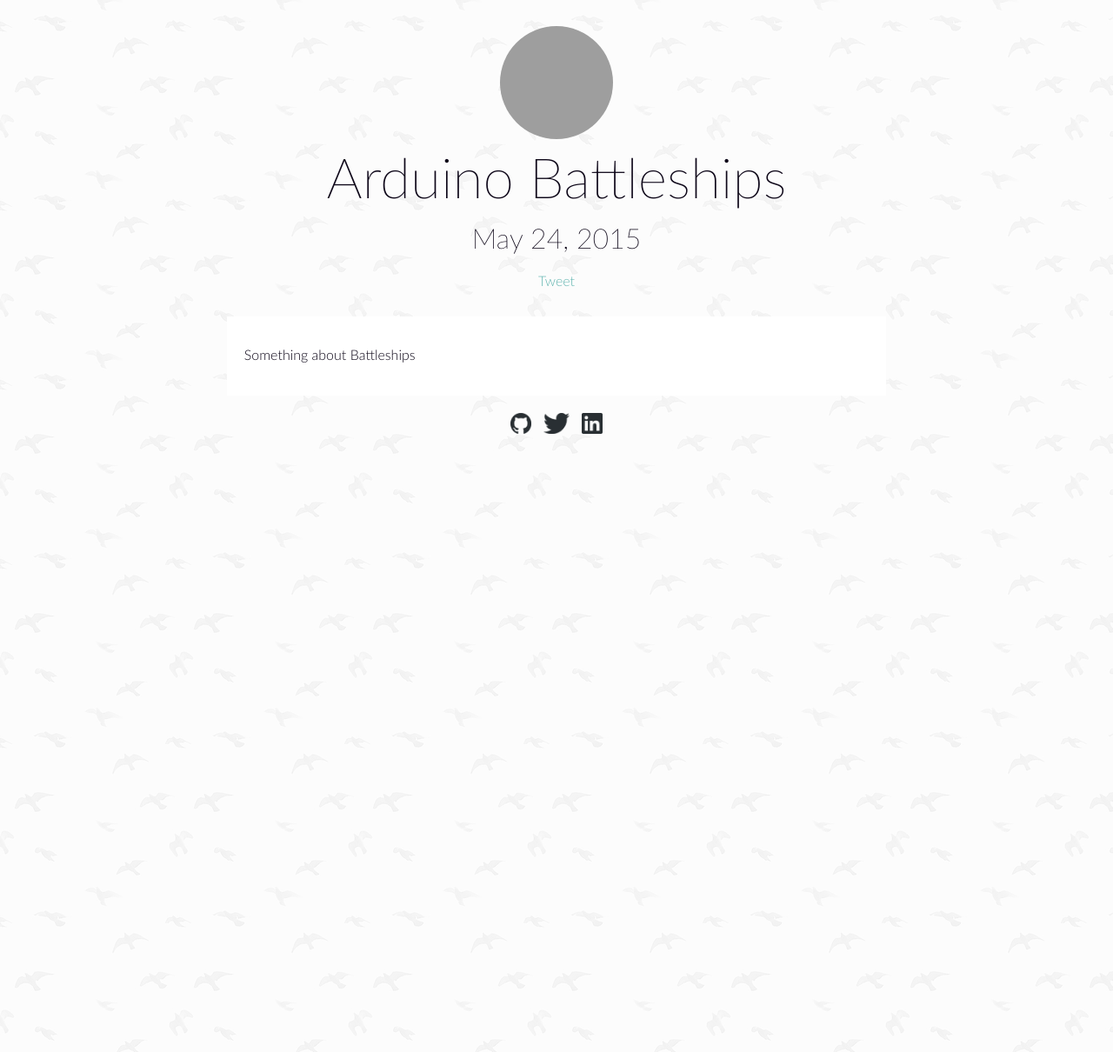
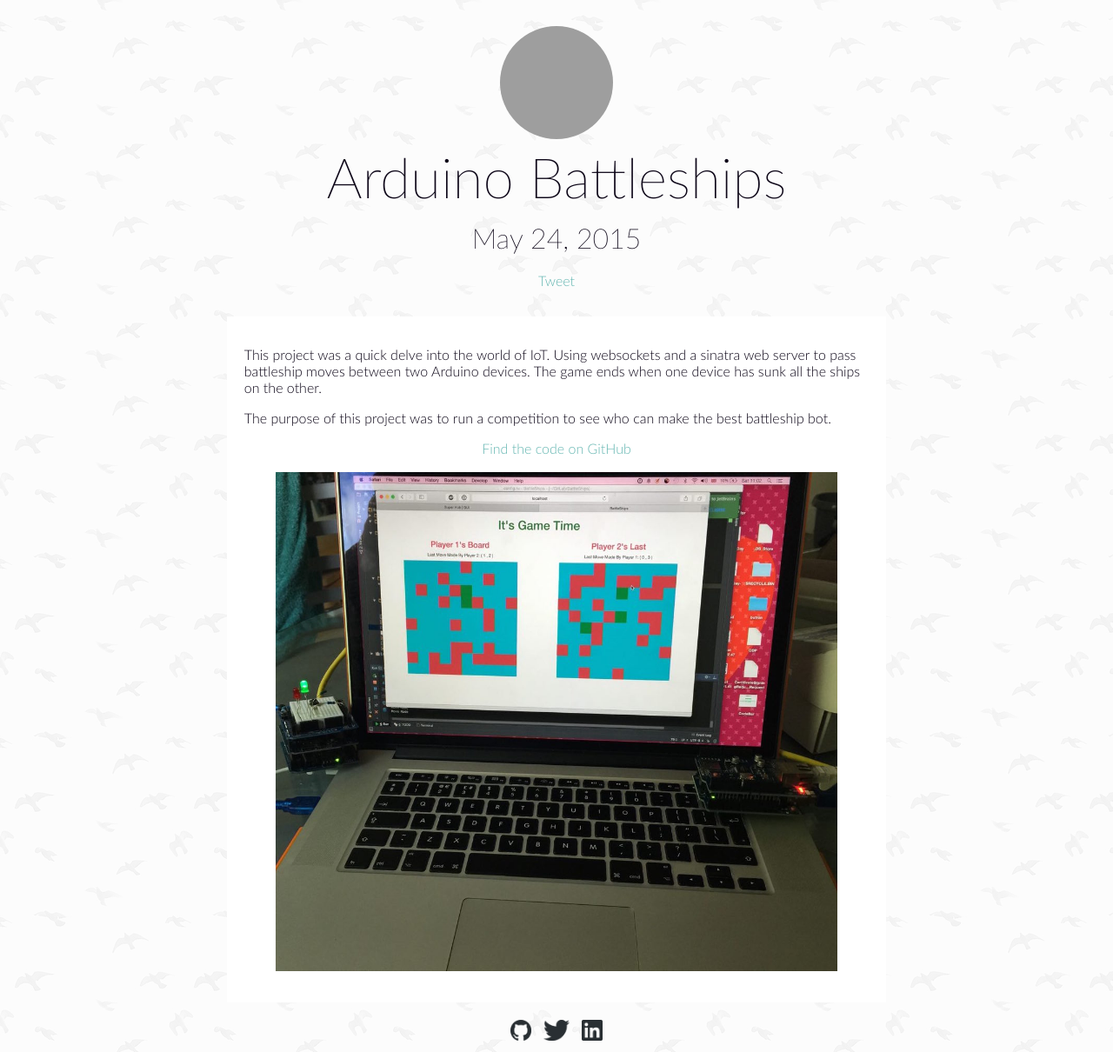
Before and after one commit to RosyTucker/RosyTucker.github.io, a Jekyll site: the page built from _posts/2015-05-24-Arduino-Battleships.md, in a window 1280 px wide. Shown: the whole page at 87% size. Built offline with Jekyll 4.4.1, drawn with Linux system fonts in a browser that asks for light colours; comment, search, counter and statistics services are not loaded; before the commit the page ends 900 px from its top, so only the background shows below that; grey boxes are pictures that could not be loaded.

Commit message:
Add Battleships content

```diff
--- a/_posts/2015-05-24-Arduino-Battleships.md
+++ b/_posts/2015-05-24-Arduino-Battleships.md
@@ -5,4 +5,11 @@
 category: project
 ---
 
-Something about Battleships
+This project was a quick delve into the world of IoT. Using websockets and a sinatra web server to pass battleship
+moves between two Arduino devices. The game ends when one device has sunk all the ships on the other.
+
+The purpose of this project was to run a competition to see who can make the best battleship bot.
+
+[Find the code on GitHub](https://github.com/RosyTucker/Battleships){:class="center"}
+
+![Boids]({{site.url}}/assets/images/projects/arduinoBattleships.jpg){:class="post-image"}
```
Also changed, not shown: assets/images/projects/arduinoBattleships.jpg (added).
